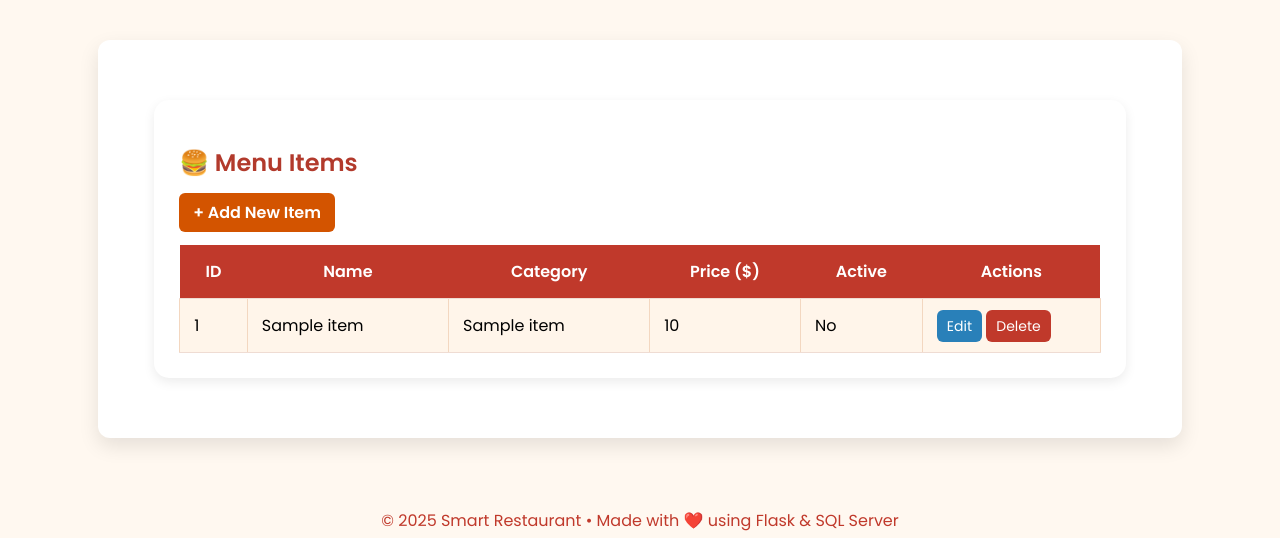
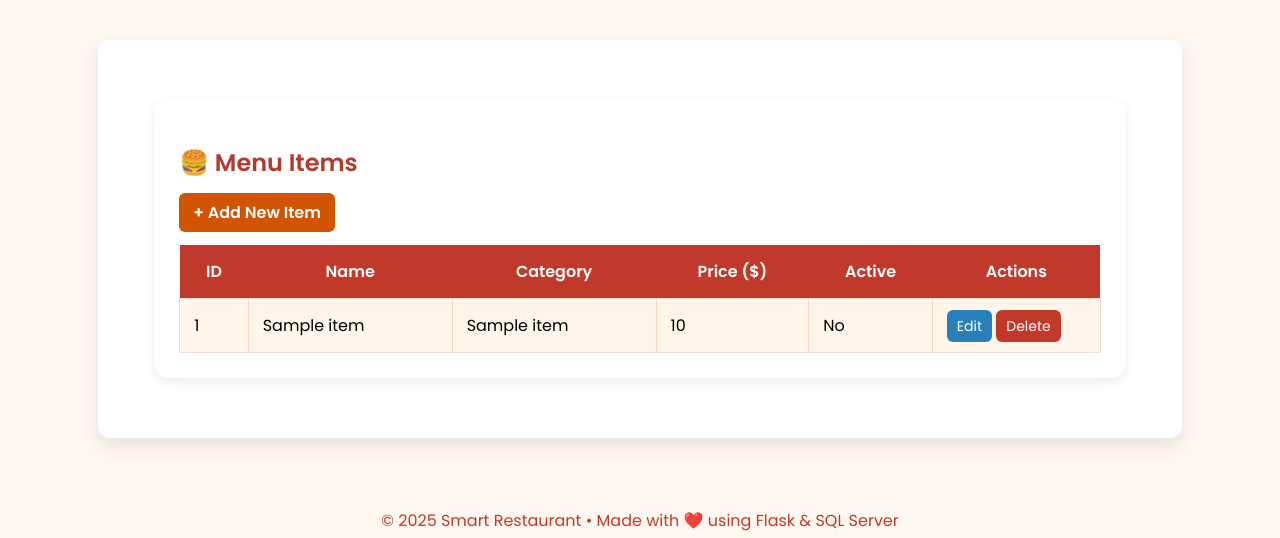
Before and after one commit to bhavana010/smart-restaurant-app, a Flask app: template templates/menu_list.html in a window 1280 px wide. Shown: the part 63-601 px from the top of the page. Run offline with Flask 3, Linux system fonts and the light colour scheme; the template is opened without the code that fills it: most values are stand-ins (such as "Sample title", 1, 10 or a date in 2020).

Commit message:
Added changes

```diff
--- a/templates/menu_list.html
+++ b/templates/menu_list.html
@@ -15,7 +15,7 @@
                 <th>Category</th>
                 <th>Price ($)</th>
                 <th>Active</th>
-                <th style="width: 150px;">Actions</th>
+                <th style="width: 140px;">Actions</th>
             </tr>
         </thead>
 
```
